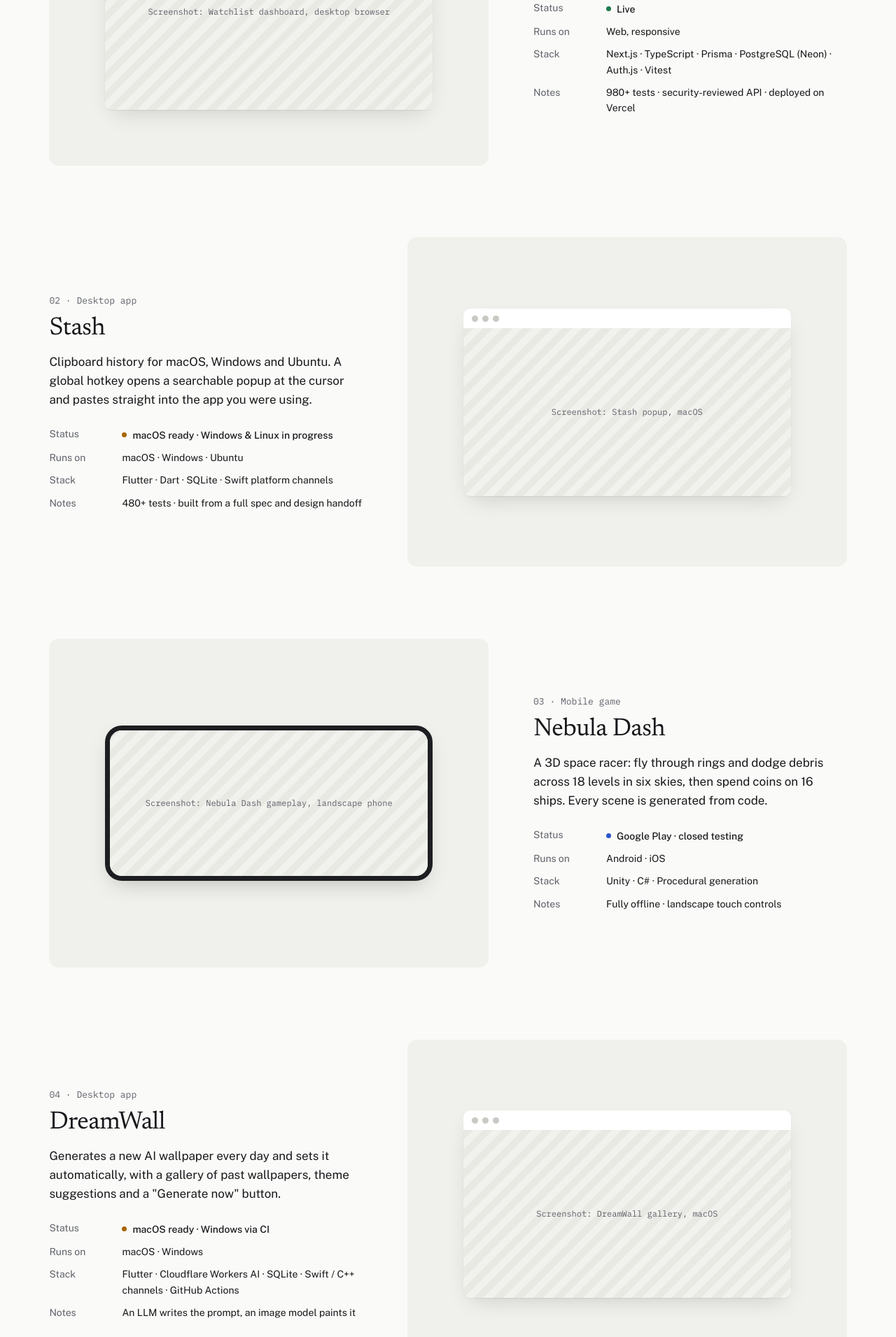
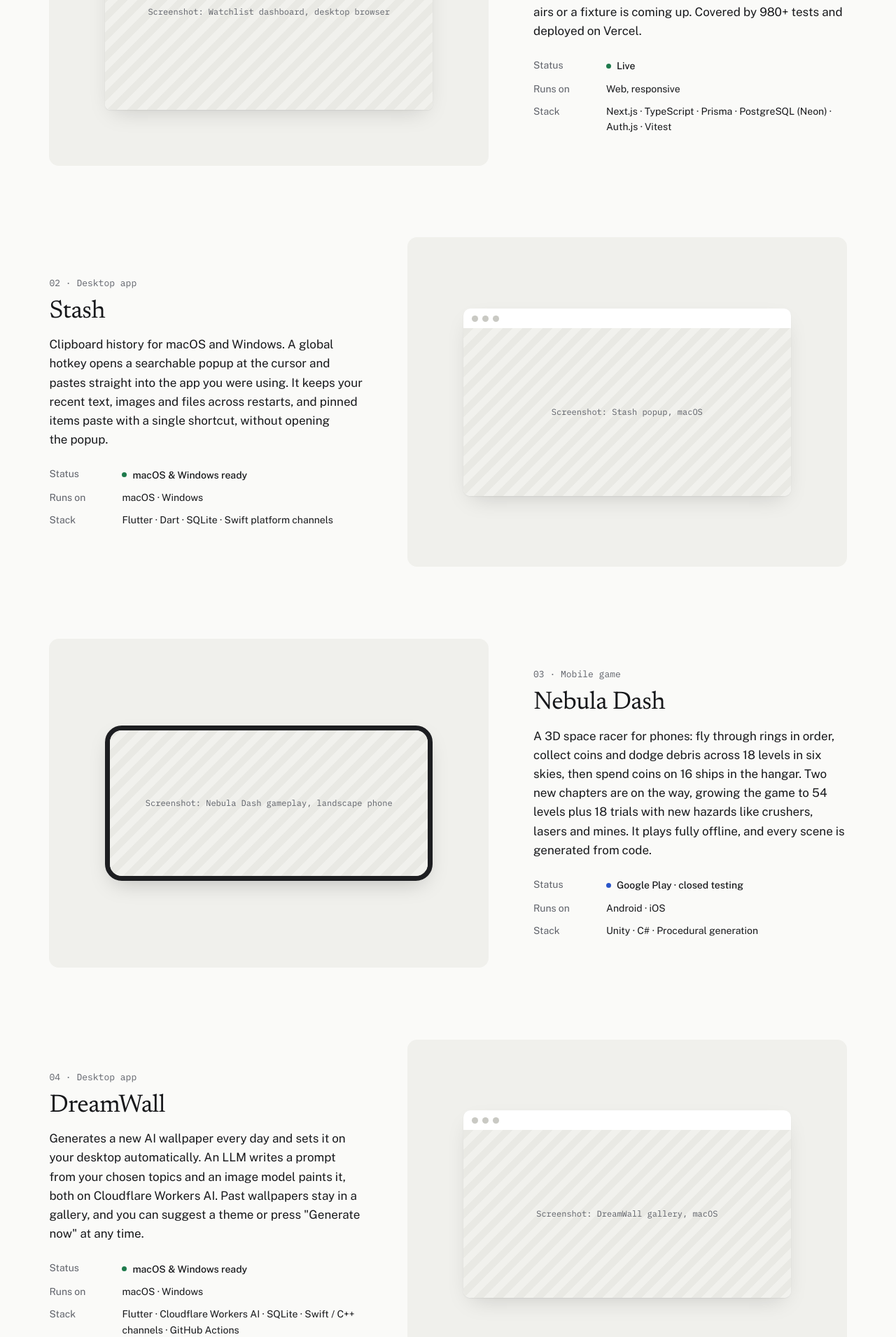
Before and after one commit to SayeefMahmud/test-web, a Next.js app: page /projects in a window 1280 px wide. Shown: the part 529-2440 px from the top of the page at 70% size. Built offline with nearby package versions, Linux system fonts and the light colour scheme.

Commit message:
feat: drop project notes row; longer project summaries
Summaries rewritten from each project's repo. Stash and DreamWall are
ready on macOS and Windows; Nebula Dash mentions the level expansion.

```diff
--- a/components/project-row.tsx
+++ b/components/project-row.tsx
@@ -67,7 +67,6 @@ export function ProjectRow({ project: p, index, headingLevel: Heading = "h3" }:
             },
             { label: labels.projectFacts.devices, value: p.devices },
             { label: labels.projectFacts.stack, value: p.tech.join(" · ") },
-            { label: labels.projectFacts.notes, value: p.notes },
           ]}
         />
         {links.length > 0 && (
--- a/content/projects.ts
+++ b/content/projects.ts
@@ -12,13 +12,12 @@ export const projects: Project[] = [
     slug: "watchlist",
     name: "Watchlist",
     summary:
-      "Track movies, TV shows and sports in one place, with reminders for new episodes and upcoming fixtures.",
+      'Track movies, TV shows and sports teams in one place. Search titles and leagues live, mark episodes as watched, browse 56 curated "best of" lists, and get reminders in the app and by email when a new episode airs or a fixture is coming up. Covered by 980+ tests and deployed on Vercel.',
     platform: "Web app",
     devices: "Web, responsive",
     tech: ["Next.js", "TypeScript", "Prisma", "PostgreSQL (Neon)", "Auth.js", "Vitest"],
     status: "Live",
     statusKind: "live",
-    notes: "980+ tests · security-reviewed API · deployed on Vercel",
     links: [
       { kind: "live", label: "Live site", ctaLabel: "Visit live site" },
       { kind: "github", label: "GitHub", ctaLabel: "Source on GitHub" },
@@ -31,14 +30,13 @@ export const projects: Project[] = [
     slug: "stash",
     name: "Stash",
     summary:
-      "Clipboard history for macOS, Windows and Ubuntu. A global hotkey opens a searchable popup at the cursor and pastes straight into the app you were using.",
+      "Clipboard history for macOS and Windows. A global hotkey opens a searchable popup at the cursor and pastes straight into the app you were using. It keeps your recent text, images and files across restarts, and pinned items paste with a single shortcut, without opening the popup.",
     tagline: "Cross-platform clipboard manager",
     platform: "Desktop app",
-    devices: "macOS · Windows · Ubuntu",
+    devices: "macOS · Windows",
     tech: ["Flutter", "Dart", "SQLite", "Swift platform channels"],
-    status: "macOS ready · Windows & Linux in progress",
-    statusKind: "progress",
-    notes: "480+ tests · built from a full spec and design handoff",
+    status: "macOS & Windows ready",
+    statusKind: "live",
     links: [{ kind: "github", label: "GitHub" }],
     frame: "window",
     shot: { label: "Screenshot: Stash popup, macOS" },
@@ -48,13 +46,12 @@ export const projects: Project[] = [
     slug: "nebula-dash",
     name: "Nebula Dash",
     summary:
-      "A 3D space racer: fly through rings and dodge debris across 18 levels in six skies, then spend coins on 16 ships. Every scene is generated from code.",
+      "A 3D space racer for phones: fly through rings in order, collect coins and dodge debris across 18 levels in six skies, then spend coins on 16 ships in the hangar. Two new chapters are on the way, growing the game to 54 levels plus 18 trials with new hazards like crushers, lasers and mines. It plays fully offline, and every scene is generated from code.",
     platform: "Mobile game",
     devices: "Android · iOS",
     tech: ["Unity", "C#", "Procedural generation"],
     status: "Google Play · closed testing",
     statusKind: "beta",
-    notes: "Fully offline · landscape touch controls",
     links: [
       { kind: "store", label: "Google Play" },
       { kind: "github", label: "GitHub" },
@@ -67,13 +64,12 @@ export const projects: Project[] = [
     slug: "dreamwall",
     name: "DreamWall",
     summary:
-      'Generates a new AI wallpaper every day and sets it automatically, with a gallery of past wallpapers, theme suggestions and a "Generate now" button.',
+      'Generates a new AI wallpaper every day and sets it on your desktop automatically. An LLM writes a prompt from your chosen topics and an image model paints it, both on Cloudflare Workers AI. Past wallpapers stay in a gallery, and you can suggest a theme or press "Generate now" at any time.',
     platform: "Desktop app",
     devices: "macOS · Windows",
     tech: ["Flutter", "Cloudflare Workers AI", "SQLite", "Swift / C++ channels", "GitHub Actions"],
-    status: "macOS ready · Windows via CI",
-    statusKind: "progress",
-    notes: "An LLM writes the prompt, an image model paints it",
+    status: "macOS & Windows ready",
+    statusKind: "live",
     links: [{ kind: "github", label: "GitHub" }],
     frame: "window",
     shot: { label: "Screenshot: DreamWall gallery, macOS" },
@@ -83,13 +79,12 @@ export const projects: Project[] = [
     slug: "doom-scroll",
     name: "Doom Scroll",
     summary:
-      "Turns doom-scrolling into learning. Pick topics and get short, LLM-written learning cards as notifications and in a feed.",
+      "Turns doom-scrolling into learning. Add the topics you want to learn, and the app sends short, LLM-written learning cards as notifications at set times of day and keeps them in a scrollable feed. It tracks what you've read, so each card builds on the last.",
     platform: "Mobile app",
     devices: "iOS · Android",
     tech: ["React Native (Expo)", "TypeScript", "ASP.NET Core", "EF Core", "OpenAPI"],
     status: "In development",
     statusKind: "dev",
-    notes: "Typed client generated from the OpenAPI spec",
     links: [{ kind: "github", label: "GitHub" }],
     frame: "phone",
     shot: { label: "Screenshot: Doom Scroll card feed, phone" },
--- a/content/site.ts
+++ b/content/site.ts
@@ -63,7 +63,6 @@ export const labels = {
     status: "Status",
     devices: "Runs on",
     stack: "Stack",
-    notes: "Notes",
   },
   caseStudyLink: "Case study",
   caseStudyEyebrow: "Case study",
--- a/content/types.ts
+++ b/content/types.ts
@@ -58,8 +58,6 @@ export type Project = {
   tech: string[];
   status: string;
   statusKind: StatusKind;
-  /** "Notes" row. */
-  notes: string;
   /** External links, in display order. The "Case study →" link is added automatically when an MDX case study exists. */
   links: ProjectLink[];
   frame: Frame;
```
Also changed, not shown: 1 other file (tests, documents, lock files or other folders).
